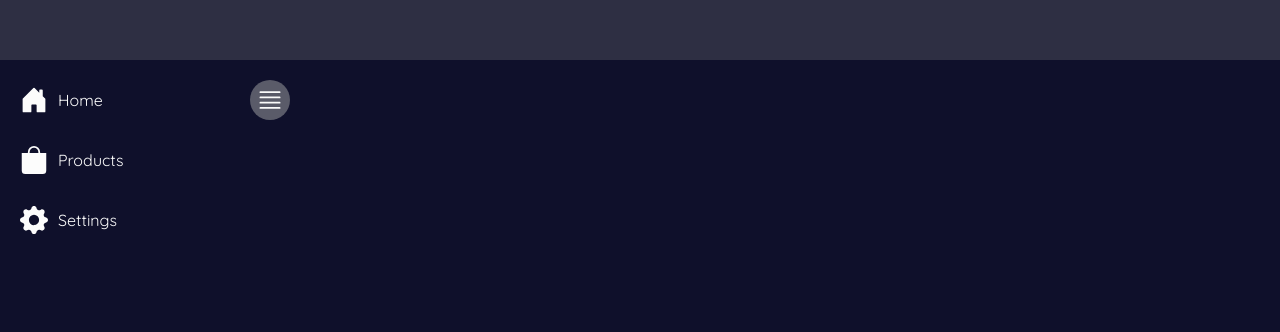
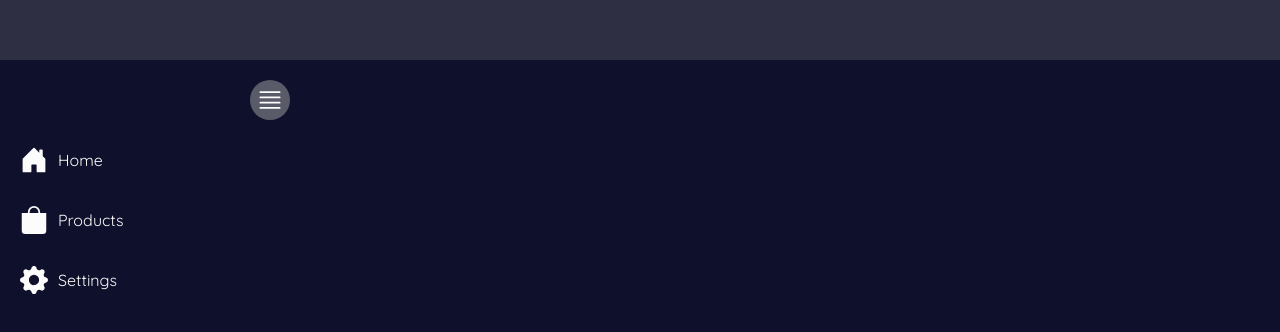
Before and after one commit to duduneto/redux-saga-router-boilerplate, a React (Create React App) app: page /dashboard/login in a window 1280 px wide. Both pictures are taken after a click on the button "LOG IN". Shown: the top 332 px of the page. Built offline with nearby package versions, Linux system fonts and the light colour scheme.

Commit message:
adjust scss

```diff
--- a/src/assets/styles/dashboard/dashboard.scss
+++ b/src/assets/styles/dashboard/dashboard.scss
@@ -1,13 +1,11 @@
 .dashboard {
     width: 100%;
-    height: 100vh;
 }
 
 .dashboard-header {
     background-color: var(--color_secundus);
     width: 100%;
     height: var(--dashboard_header_height);
-    position: absolute;
 }
 
 .under-header-container {
@@ -18,7 +16,7 @@
 
 .drawer-container {
     width: 300px;
-    height: calc(100% - var(--dashboard_header_height));
+    height: 100%;
     transition: width .5s cubic-bezier(0.820, 0.085, 0.395, 0.895);
     margin-top: 6rem;
 }
@@ -58,7 +56,6 @@
     width: 100%;
     height: 100%;
     padding: 2rem;
-    padding-top: 6rem;
 }
 
 .drawer-menu-options {
@@ -87,7 +84,7 @@
 .dashboard-content {
     display: flex;
     flex-flow: row wrap;
-    height: calc(100% - 100px);
+    height: 100%;
 }
 
 .dashboard-content > * {
@@ -104,7 +101,7 @@
 @media (max-width: 800px) {
 
     .dashboard-content {
-        height: calc(55% - 100px);
+        height: 55%;
     }
 }
 
@@ -118,7 +115,7 @@
 }
 
 .dashboard-title-container {
-    height: 100px;
+    height: 50px;
     display: flex;
     align-items: center;
     padding-left: 2rem;
```
